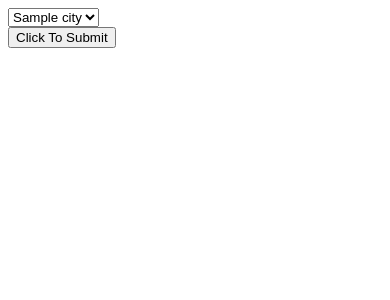
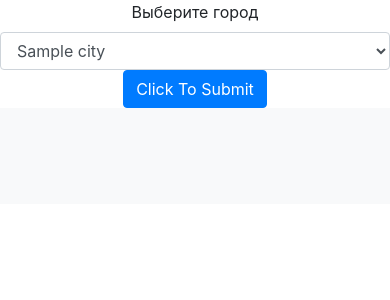
Before and after one commit to petr3460/ostrovok_tz, a Django app: page / in a window 390 px wide. Shown: the top 300 px of the page. Run offline with Django 3.2, Linux system fonts and the light colour scheme; tables that the repository leaves empty hold one stand-in row (values such as "Sample post"); some libraries are stand-ins or nearby versions.

Commit message:
add bootstrab.css

```diff
--- a/templates/home.html
+++ b/templates/home.html
@@ -2,24 +2,37 @@
 <html lang="en">
 <head>
     <meta charset="UTF-8">
-    <title>Title</title>
+    <title>Home</title>
+    <link rel="stylesheet" href="https://stackpath.bootstrapcdn.com/bootstrap/4.1.3/css/bootstrap.min.css" integrity="sha384-MCw98/SFnGE8fJT3GXwEOngsV7Zt27NXFoaoApmYm81iuXoPkFOJwJ8ERdknLPMO" crossorigin="anonymous">
 </head>
-<body>
+<body class="text-center">
 
 
 <form>
-    <select name='cityselect'>
+    <div class="form-group">
+    <label for="cityselect">Выберите город</label>
+    <select class='form-control' name='cityselect'>
         {% for city in cities %}
             <option value="{{ city.id }}">{{ city.name }}</option>
         {% endfor %}
     </select>
 </form>
-<input id="submitButton" type="button" value="Click To Submit"/>
+<input id="submitButton" type="button" class="btn btn-primary" value="Click To Submit"/>
 
-<div id="hotels">
 
+
+
+<div class="album py-5 bg-light">
+    <div class="container">
+        <div class="row" id="hotels">
+
+
+
+
+
+        </div>
+    </div>
 </div>
-
 
 
 <script src="https://ajax.googleapis.com/ajax/libs/jquery/3.3.1/jquery.min.js"></script>
@@ -39,9 +52,15 @@ $(function() {
         var i;
         for (i = 0; i < quantity; i++) {
             element = (
-                "<h4>" + msg['hotels'][i].name + "</h4>"+
-                "<h6>" + msg['hotels'][i].price + "</h6>"+
-                "<img src=" + "/static/" + msg['hotels'][i].image + ">"
+                '<div class="col-md-4">'+
+                    '<div class="card mb-4 shadow-sm">'+
+                        '<img class="card-img-top" src="' + msg['hotels'][i].image + '" alt="Card image cap">'+
+                        '<div class="card-body">'+
+                            '<p class="card-text">' + msg['hotels'][i].name + '</p>'+
+                            '<p class="card-text">' + msg['hotels'][i].price + '</p>'+
+                        '</div>'+
+                    '</div>'+
+                '</div>'
             )
             $('#hotels').append(element);
         }
```
